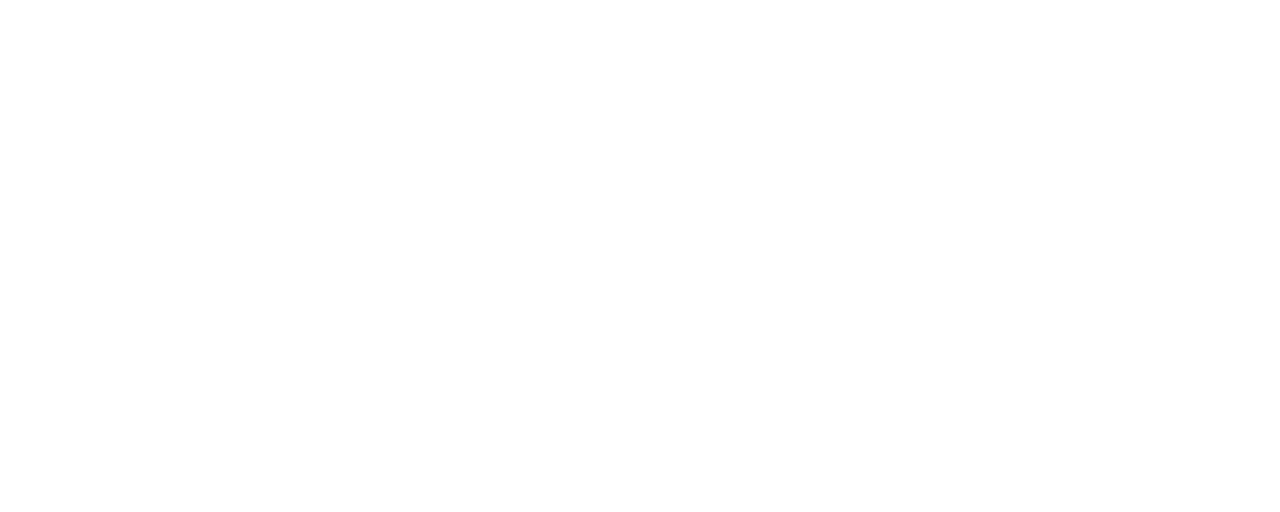
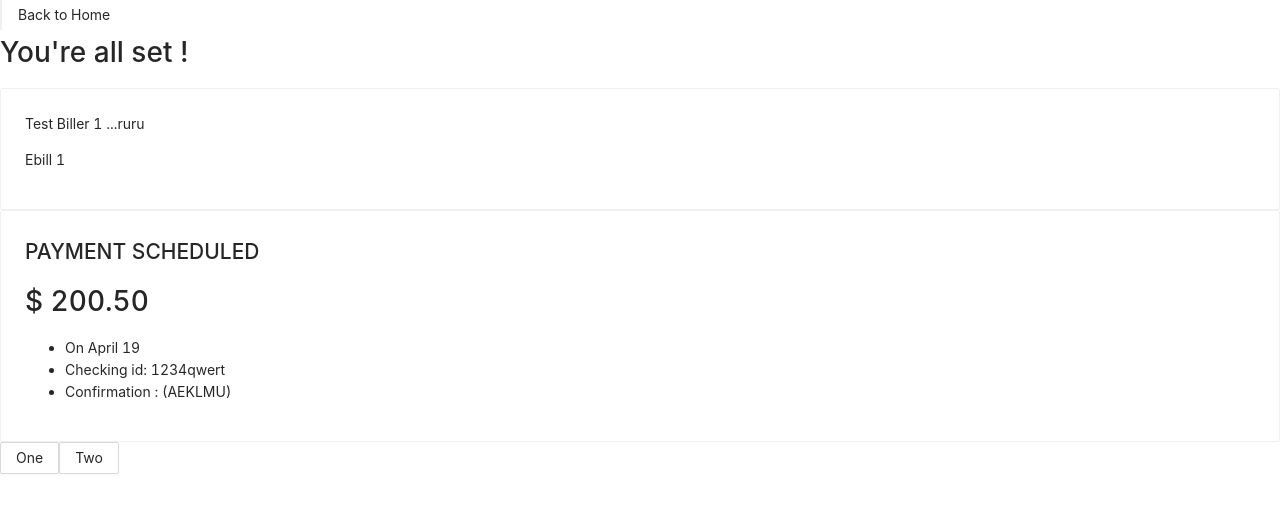
Before and after one commit to Dev-Onus/confirmation, a React (Create React App) app: page /confirmation in a window 1280 px wide. Shown: the top 512 px of the page. Built offline with nearby package versions, Linux system fonts and the light colour scheme.

Commit message:
feat: 🎸 add confirm page

```diff
--- a/src/components/Router.js
+++ b/src/components/Router.js
@@ -1,7 +1,7 @@
 import { BrowserRouter as Router, Route, Switch } from "react-router-dom";
 import Home from "./pages/home/Home";
-import Pageone from "./pages/Pageone";
 import MakePayment from "./pages/MakePayment";
+import Confirmation from "./pages/Confirm/ConfirmPage";
 
 function RouterData() {
   return (
@@ -11,8 +11,8 @@
           <Home />
         </Route>
 
-        <Route path="/pageone">
-          <Pageone />
+        <Route path="/confirmation">
+          <Confirmation />
         </Route>
         {/* <Route path="/pagetwo" component={Pagetwo} /> */}
         <Route path="/makepayment">
--- /dev/null
+++ b/src/components/pages/Confirm/ConfirmPage.js
@@ -0,0 +1,74 @@
+import { Anchor, Button, Tabs, Typography, Card } from "antd";
+
+const { Link } = Anchor;
+
+function Confirmation() {
+  return (
+    <div className={false} style={{}}>
+      <Anchor affix={false} bounds={5} offsetTop={0} showInkInFixed={false}>
+        <Link href={"www.google.com"} title={"Back to Home"}></Link>
+      </Anchor>
+      <div className={false} style={{}}>
+        <h1 className={false} style={{}}>
+          You're all set !
+        </h1>
+      </div>
+      <Card bordered={true} hoverable={false} loading={false} size={"default"}>
+        <p className={false} style={{}}>
+          Test Biller 1 ...ruru
+        </p>
+        <p className={false} style={{}}>
+          Ebill 1
+        </p>
+      </Card>
+      <Card bordered={true} hoverable={false} loading={false} size={"default"}>
+        <h2 className={false} style={{}}>
+          PAYMENT SCHEDULED
+        </h2>
+        <h1 className={false} style={{}}>
+          {" "}
+          $ 200.50
+        </h1>
+        <ul className={false} style={{}}>
+          <li className={false} style={{}}>
+            On April 19
+          </li>
+          <li className={false} style={{}}>
+            Checking id: 1234qwert
+          </li>
+          <li className={false} style={{}}>
+            Confirmation : (AEKLMU)
+          </li>
+        </ul>
+      </Card>
+      <Button
+        block={false}
+        danger={false}
+        disabled={false}
+        ghost={false}
+        htmlType={"button"}
+        loading={false}
+        size={"middle"}
+        type={"default"}
+      >
+        One
+      </Button>
+      <span className={false} style={{}}>
+        <Button
+          block={false}
+          danger={false}
+          disabled={false}
+          ghost={false}
+          htmlType={"button"}
+          loading={false}
+          size={"middle"}
+          type={"default"}
+        >
+          Two
+        </Button>
+      </span>
+    </div>
+  );
+}
+
+export default Confirmation;
--- a/src/components/pages/Pageone.js
+++ /dev/null
@@ -1,10 +0,0 @@
-
-function Pageone() {
-  return (
-    <div>
-     <h1>Page One</h1>
-     </div>
-  );
-}
-
-export default Pageone;
```
